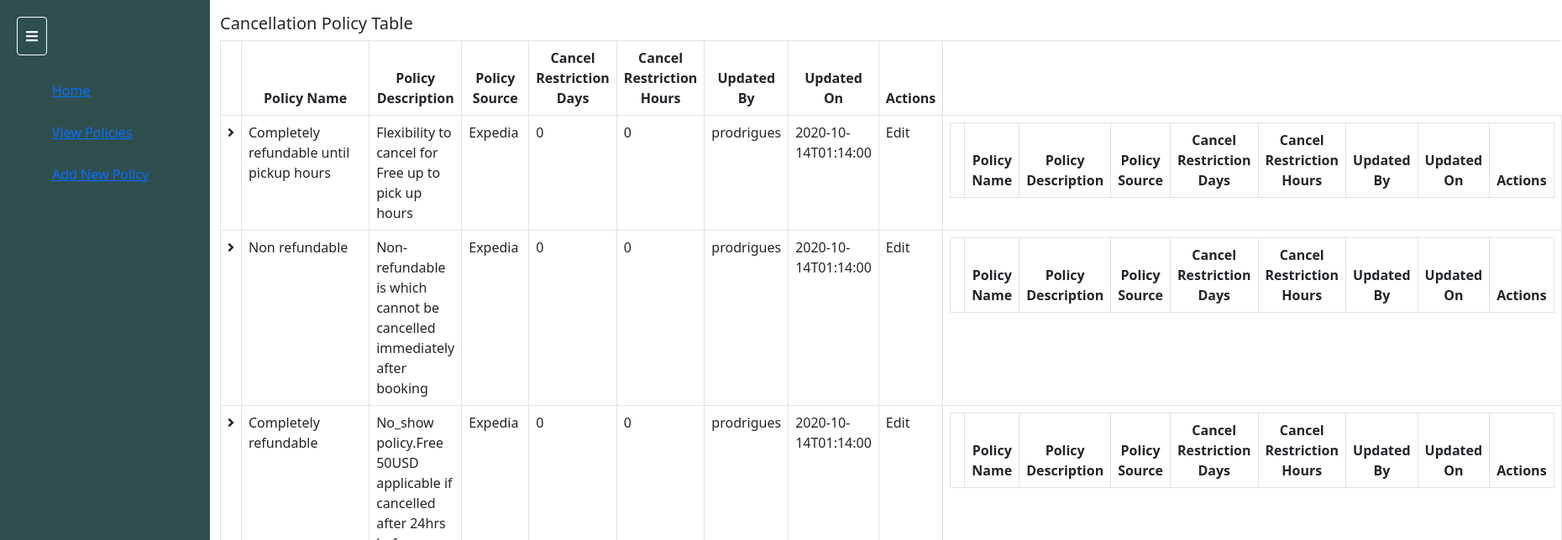
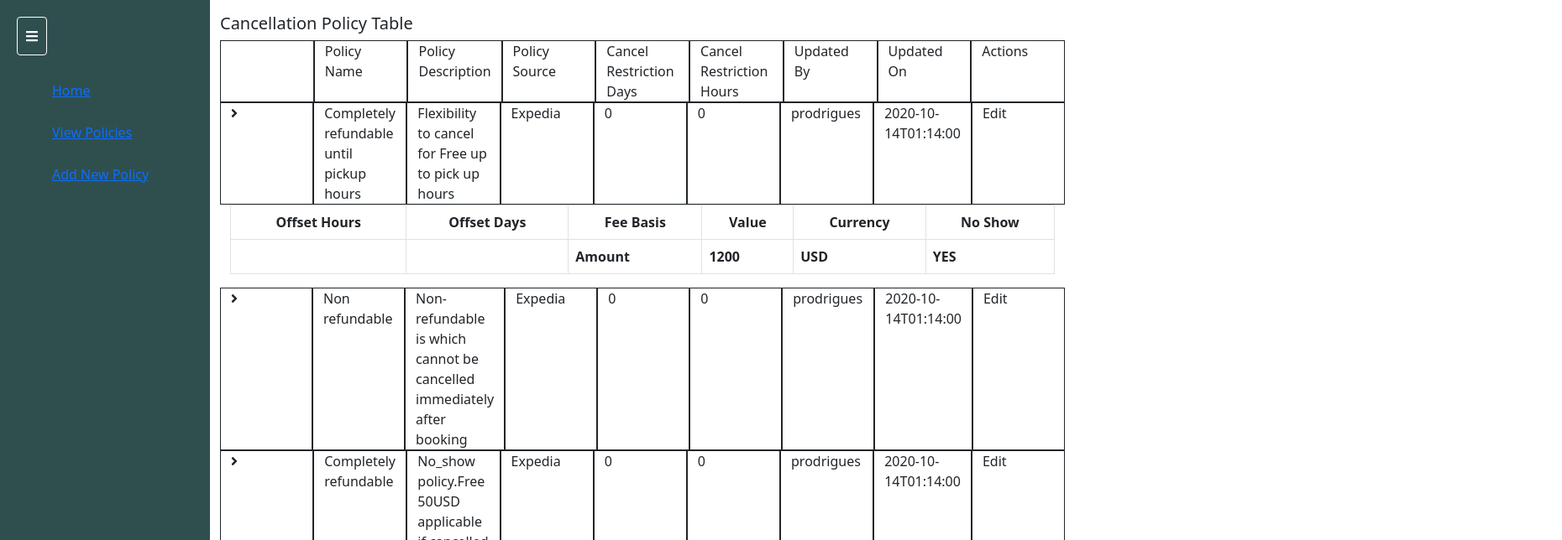
Before and after one commit to elsajune/CancellationPolicyManagement, a React (Create React App) app in the folder ReactAppFile/react-app/: page / in a window 1280 px wide. Both pictures are taken after a click on the icon 275 px from the left and 158 px from the top of the page. Shown: the top 644 px of the page at 84% size, 1860 px wide, since content can reach past the window. Built offline with nearby package versions, Linux system fonts and the light colour scheme.

Commit message:
Edit to displaying Rules Table inside the Policy Table

```diff
--- a/ReactAppFile/react-app/src/components/AddCancellationPolicy.js
+++ b/ReactAppFile/react-app/src/components/AddCancellationPolicy.js
@@ -39,6 +39,7 @@ const AddCancellationPolicy = () => {
     const [addedPolicy, setAddedPolicy] = useState(false);
     const [showRule, setShowRule] = useState(false);
     const [message, setMessage] = useState("");
+
 
     //To dispatch action to the store
     const dispatch = useDispatch();
@@ -265,7 +266,7 @@ const AddCancellationPolicy = () => {
                                             <div className="col">
                                                 <div className="form-floating selectpicker">
                                                     <select className="form-select" id="curreny" name="curreny" onChange={handleRuleChange}>
-                                                       {/*selected changed to value = ""*/}
+                                                        {/*selected changed to value = ""*/}
                                                         <option value="">Select</option>
                                                         <option value="USD">USD</option>
                                                         <option value="INR">INR</option>
--- a/ReactAppFile/react-app/src/components/CancellationPolicy.js
+++ b/ReactAppFile/react-app/src/components/CancellationPolicy.js
@@ -2,6 +2,9 @@ import React, { useState, useEffect } from "react";
 import { useDispatch } from "react-redux";
 import { updatePolicy, deletePolicy } from "../actions/actioncreator";
 import CancellationPolicyService from "../services/CancellationPolicyService";
+import { faAngleRight, faAngleDown } from "@fortawesome/free-solid-svg-icons";
+import { FontAwesomeIcon } from "@fortawesome/react-fontawesome";
+
 
 const CancellationPolicy = (props) => {
     const intialPolicyState = {
@@ -13,18 +16,32 @@ const CancellationPolicy = (props) => {
         policyCancelRestrictionHours: 0,
         policyUpdateBy: "",
         policyUpdateOn: "",
-        rules:[]
+        rules: []
     };
 
-    const [currentPolicy, setCurrentPolicy] = useState(intialPolicyState);
+    const [policy, setPolicy] = useState(JSON.parse(JSON.stringify(props.policy)));
     const [message, setMessage] = useState("");
+    const [showRules, setShowRules] = useState(false);
+    const [icon, setIcon] = useState("faAngleRight");
+
+    const handleArrowClick = () => {
+        if (icon === "faAngleRight") {
+            setIcon("faAngleDown");
+            setShowRules(true);
+        } else {
+            setIcon("faAngleRight");
+            setShowRules(false);
+        }
+    }
+
+
 
     const dispatch = useDispatch();
 
     const getPolicy = (id) => {
         CancellationPolicyService.get(id)
             .then(response => {
-                setCurrentPolicy(response.data);
+                setPolicy(response.data);
                 console.log(response.data);
             }).catch(error => {
                 console.log(error)
@@ -32,17 +49,17 @@ const CancellationPolicy = (props) => {
     };
 
     //What is props.match.params.id?
-    useEffect(() => {
+    /*useEffect(() => {
         getPolicy(props.match.params.id);
-    }, [props.match.params.id]);
+    }, [props.match.params.id]);*/
 
     const handleInputChange = event => {
         const { name, value } = event.target;
-        setCurrentPolicy({ ...currentPolicy, [name]: value });
+        setPolicy({ ...policy, [name]: value });
     };
 
     const updateContent = () => {
-        dispatch(updatePolicy(currentPolicy.id, currentPolicy))
+        dispatch(updatePolicy(policy.id, policy))
             .then(response => {
                 console.log(response);
                 setMessage("The policy was updated successfully!");
@@ -53,7 +70,7 @@ const CancellationPolicy = (props) => {
     };
 
     const removePolicy = () => {
-        dispatch(deletePolicy(currentPolicy.id))
+        dispatch(deletePolicy(policy.id))
             .then(() => {
                 props.history.push("/cancellationpolicies");
             })
@@ -63,119 +80,54 @@ const CancellationPolicy = (props) => {
     };
 
     return (
-        <div>
-            {currentPolicy ? (
-                <div className="edit-form">
-                    <h4>Tutorial</h4>
-                    <form>
-                        <div className="form-group">
-                            <label htmlFor="policyName">Policy Name</label>
-                            <input
-                                type="text"
-                                className="form-control"
-                                id="policyName"
-                                required
-                                value={currentPolicy.policyName}
-                                onChange={handleInputChange}
-                                name="policyName"
-                            />
-                        </div>
-                        <div className="form-group">
-                            <label htmlFor="policyDescription">Policy Description</label>
-                            <input
-                                type=""
-                                className="form-control"
-                                id="policyDescription"
-                                required
-                                value={currentPolicy.policyDescription}
-                                onChange={handleInputChange}
-                                name="policyDescription"
-                            />
-                        </div>
+        <div class="row ">
+            <div className="col border border-dark"><FontAwesomeIcon onClick={handleArrowClick} icon={faAngleRight} /></div>
+            <div className="col border border-dark">{policy.policyName}</div>
+            <div className="col border border-dark">{policy.policyDescription}</div>
+            <div className="col border border-dark">{policy.policySource}</div>
+            <div className="col border border-dark">{policy.policyCancelRestrictionDays}</div>
+            <div className="col border border-dark">{policy.policyCancelRestrictionHours}</div>
+            <div className="col border border-dark">{policy.policyUpdatedBy}</div>
+            <div className="col border border-dark">{policy.policyUpdatedOn}</div>
+            <div className="col border border-dark">Edit</div>
 
-                        <div className="form-group">
-                            <label htmlFor="policySource">Policy Source</label>
-                            <input
-                                type="text"
-                                className="form-control"
-                                id="policySource"
-                                required
-                                value={currentPolicy.policySource}
-                                onChange={handleInputChange}
-                                name="policySource"
-                            />
-                        </div>
 
-                        <div className="form-group">
-                            <label htmlFor="policyCancelRestrictionDays">Policy policyCancelRestrictionDays</label>
-                            <input
-                                type="number"
-                                className="form-control"
-                                id="policyCancelRestrictionDays"
-                                required
-                                value={currentPolicy.policyCancelRestrictionDays}
-                                onChange={handleInputChange}
-                                name="policyCancelRestrictionDays"
-                            />
-                        </div>
+            {
+                (policy.rules.length!==0) && showRules && (<div>
+                    <table className="table table-bordered" >
+                        <thead >
+                            <tr style={{ textAlign: "center" }}>
+                                <th scope="col">Offset Hours</th>
+                                <th scope="col">Offset Days</th>
+                                <th scope="col">Fee Basis</th>
+                                <th scope="col">Value</th>
+                                <th scope="col">Currency</th>
+                                <th scope="col">No Show</th>
+                            </tr>
+                        </thead>
 
-                        <div className="form-group">
-                            <label htmlFor="policyCancelRestrictionHours">Policy policyCancelRestrictionHours</label>
-                            <input
-                                type="text"
-                                className="form-control"
-                                id="policyCancelRestrictionHours"
-                                required
-                                value={currentPolicy.policyCancelRestrictionHours}
-                                onChange={handleInputChange}
-                                name="policyCancelRestrictionHours"
-                            />
-                        </div>
+                        <tbody>
+                            {policy.rules.map((rule) => {
+                                console.log(rule);
+                                return (
+                                    <tr>
+                                        <th scope="col">{rule.offSetHours}</th>
+                                        <th scope="col">{rule.offSetDays}</th>
+                                        <th scope="col">{rule.feeBasis}</th>
+                                        <th scope="col">{rule.value}</th>
+                                        <th scope="col">{rule.currency}</th>
+                                        <th scope="col">{rule.noShow}</th>
+                                    </tr>
+                                );
+                            }
+                            )}
 
-                        <div className="form-group">
-                            <label htmlFor="policyUpdateBy">Policy policyUpdateBy</label>
-                            <input
-                                type="text"
-                                className="form-control"
-                                id="policyUpdateBy"
-                                required
-                                value={currentPolicy.policyDescription}
-                                onChange={handleInputChange}
-                                name="policyUpdateBy"
-                            />
-                        </div>
 
-                        <div className="form-group">
-                            <label htmlFor="policyUpdateOn">Policy policyUpdateOn</label>
-                            <input
-                                type="datetime-local"
-                                className="form-control"
-                                id="policyUpdateOn"
-                                required
-                                value={currentPolicy.policyUpdateOn}
-                                onChange={handleInputChange}
-                                name="policyUpdateOn"
-                            />
-                        </div>
-                    </form>
-                    <button className="badge badge-danger mr-2" onClick={removePolicy}>
-                        Delete
-          </button>
-                    <button
-                        type="submit"
-                        className="badge badge-success"
-                        onClick={updateContent}
-                    >
-                        Update
-          </button>
-                    <p>{message}</p>
+                        </tbody>
+                    </table>
                 </div>
-            ) : (
-                <div>
-                    <br />
-                    <p>Please click on a Policy...</p>
-                </div>
-            )}
+                )
+            }
         </div>
     );
 
--- a/ReactAppFile/react-app/src/components/CancellationPolicyList.js
+++ b/ReactAppFile/react-app/src/components/CancellationPolicyList.js
@@ -7,6 +7,7 @@ import {
 import data from "../data.json";
 import { Link } from "react-router-dom";
 import { faAngleRight, faAngleDown } from "@fortawesome/free-solid-svg-icons";
+import CancellationPolicy from "./CancellationPolicy";
 
 const CancellationPolicyList = () => {
 
@@ -37,68 +38,32 @@ const CancellationPolicyList = () => {
         <div>
             <h5>Cancellation Policy Table</h5>
             {data.policies ? (
-                <table className="table table-bordered" >
-                    <thead >
-                        <tr style={{ textAlign: "center" }}>
-                            <th scope="col"></th>
-                            <th scope="col">Policy Name</th>
-                            <th scope="col">Policy Description</th>
-                            <th scope="col">Policy Source</th>
-                            <th scope="col">Cancel Restriction Days</th>
-                            <th scope="col">Cancel Restriction Hours</th>
-                            <th scope="col">Updated By</th>
-                            <th scope="col">Updated On</th>
-                            <th scope="col">Actions</th>
-                        </tr>
-                    </thead>
-                    <tbody>
+                 <div className="container " >
+                    <div class="row ">
+                        <div className="col border border-dark"></div>
+                        <div className="col border border-dark">Policy Name</div>
+                        <div className="col border border-dark">Policy Description</div>
+                        <div className="col border border-dark ">Policy Source</div>
+                        <div className="col border border-dark ">Cancel Restriction Days</div>
+                        <div className="col border border-dark ">Cancel Restriction Hours</div>
+                        <div className="col border border-dark ">Updated By</div>
+                        <div className="col border border-dark ">Updated On</div>
+                        <div className="col border border-dark ">Actions</div>
+                    </div >
+
                         {data.policies.map((policy) => {
                             console.log(policy);
                             return (
-                                <tr>
-                                    <td><FontAwesomeIcon onClick={handleArrowClick} icon={faAngleRight} /></td>
-                                    <td>{policy.policyName}</td>
-                                    <td>{policy.policyDescription}</td>
-                                    <td>{policy.policySource}</td>
-                                    <td>{policy.policyCancelRestrictionDays}</td>
-                                    <td>{policy.policyCancelRestrictionHours}</td>
-                                    <td>{policy.policyUpdatedBy}</td>
-                                    <td>{policy.policyUpdatedOn}</td>
-                                    <td>Edit</td>
-
-
-                                    {
-                                        showRules && (<td style ={{display: "tableRow"}}
-                                            >
-                                        <table className="table table-bordered" >
-                                            <thead >
-                                                <tr style={{ textAlign: "center" }}>
-                                                    <th scope="col"></th>
-                                                    <th scope="col">Policy Name</th>
-                                                    <th scope="col">Policy Description</th>
-                                                    <th scope="col">Policy Source</th>
-                                                    <th scope="col">Cancel Restriction Days</th>
-                                                    <th scope="col">Cancel Restriction Hours</th>
-                                                    <th scope="col">Updated By</th>
-                                                    <th scope="col">Updated On</th>
-                                                    <th scope="col">Actions</th>
-                                                </tr>
-                                            </thead>
-                                            <tbody></tbody>
-                                            </table>
-                                            </td>
-                                            )
-                                    }
-                               </tr>
-                                            );
+                                <CancellationPolicy policy ={policy}/>
+                            );
                         })
                         }
-                    </tbody>
-                </table>) : (<p className="d-flex justify-content-center">The policy table is empty</p>)
+
+                </div>) : (<p className="d-flex justify-content-center">The policy table is empty</p>)
             }
         </div>
-                    );
+    );
 
 };
 
-                    export default CancellationPolicyList;
+export default CancellationPolicyList;
```
